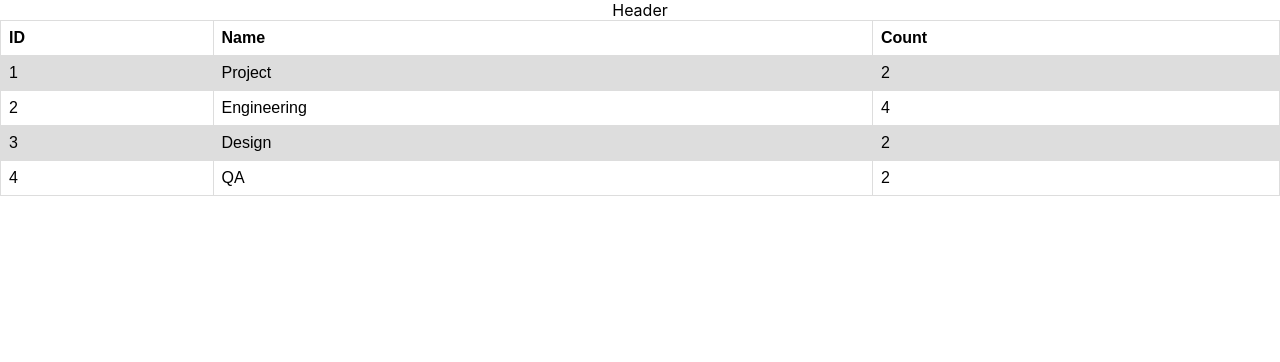
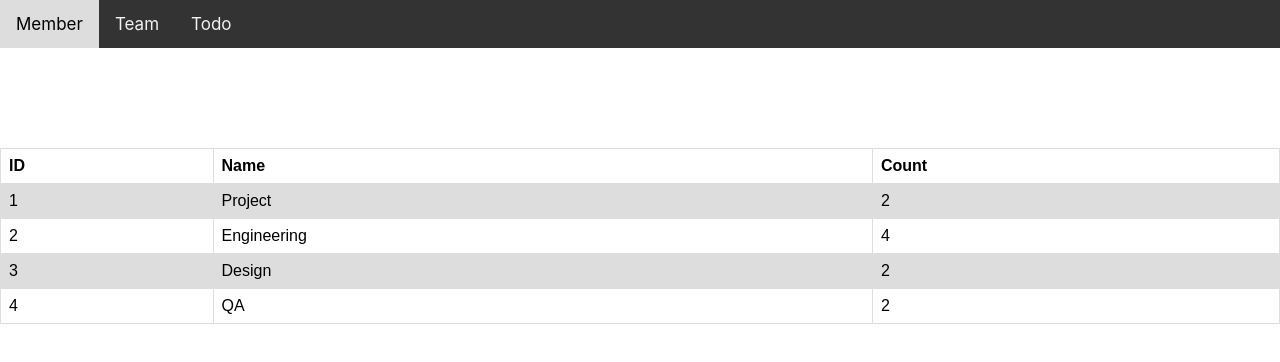
Before and after one commit to chrisdev0342/sprintFWD-React-Takehome, a React (Create React App) app: page /team in a window 1280 px wide. Shown: the top 362 px of the page. Built offline with nearby package versions, Linux system fonts and the light colour scheme.

Commit message:
added naviation links in header

```diff
--- a/src/components/Header/Header.jsx
+++ b/src/components/Header/Header.jsx
@@ -1,10 +1,14 @@
-import './style.css';
+import styles from './Header.module.css';
+import { useNavigate } from 'react-router-dom'
+const Header = () => {
+    const navigate = useNavigate();
 
-const Header = () => {
     return (
-        <nav>
-            Header
-        </nav>
+        <div className={styles.topnav}>
+            <a onClick={() => navigate('/member')}>Member</a>
+            <a onClick={() => navigate('/team')}>Team</a>
+            <a onClick={() => navigate('/todo')}>Todo</a>
+        </div>
     )
 }
 export default Header;
--- /dev/null
+++ b/src/components/Header/Header.module.css
@@ -0,0 +1,25 @@
+.topnav {
+    overflow: hidden;
+    background-color: #333;
+    margin-bottom: 100px;
+}
+
+.topnav a {
+    float: left;
+    color: #f2f2f2;
+    text-align: center;
+    padding: 14px 16px;
+    text-decoration: none;
+    font-size: 17px;
+    cursor: pointer;
+}
+
+.topnav a:hover {
+    background-color: #ddd;
+    color: black;
+}
+
+.topnav a.active {
+    background-color: #04AA6D;
+    color: white;
+}
```
Also changed, not shown: src/components/Header/style.css (deleted).
